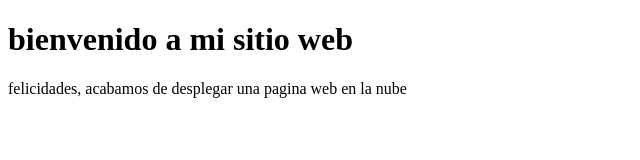
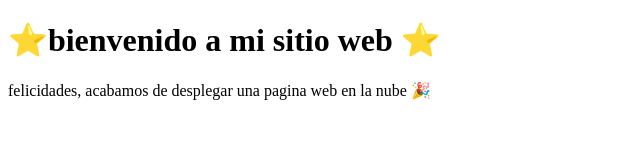
Before and after one commit to shinichi-cmd/curso-git, a plain HTML site: page index.html in a window 1280 px wide. Shown: the whole page, without its empty margins (0-640 px from the left). Drawn offline with Linux system fonts and the light colour scheme.

Commit message:
actualizacion

```diff
--- a/index.html
+++ b/index.html
@@ -1,10 +1,12 @@
 <!DOCTYPE html>
-<html>
+<html lang="en">
 <head>
     <title>Document</title>
 </head>
 <body>
-    <h1> bienvenido a mi sitio web </h1>
-    <p> felicidades, acabamos de desplegar una pagina web en la nube</p>
+    <h1> ⭐bienvenido a mi sitio web ⭐ </h1>
+    <p> felicidades, acabamos de desplegar una pagina web en la nube 🎉</p>
+
+
 </body>
 </html>
```
